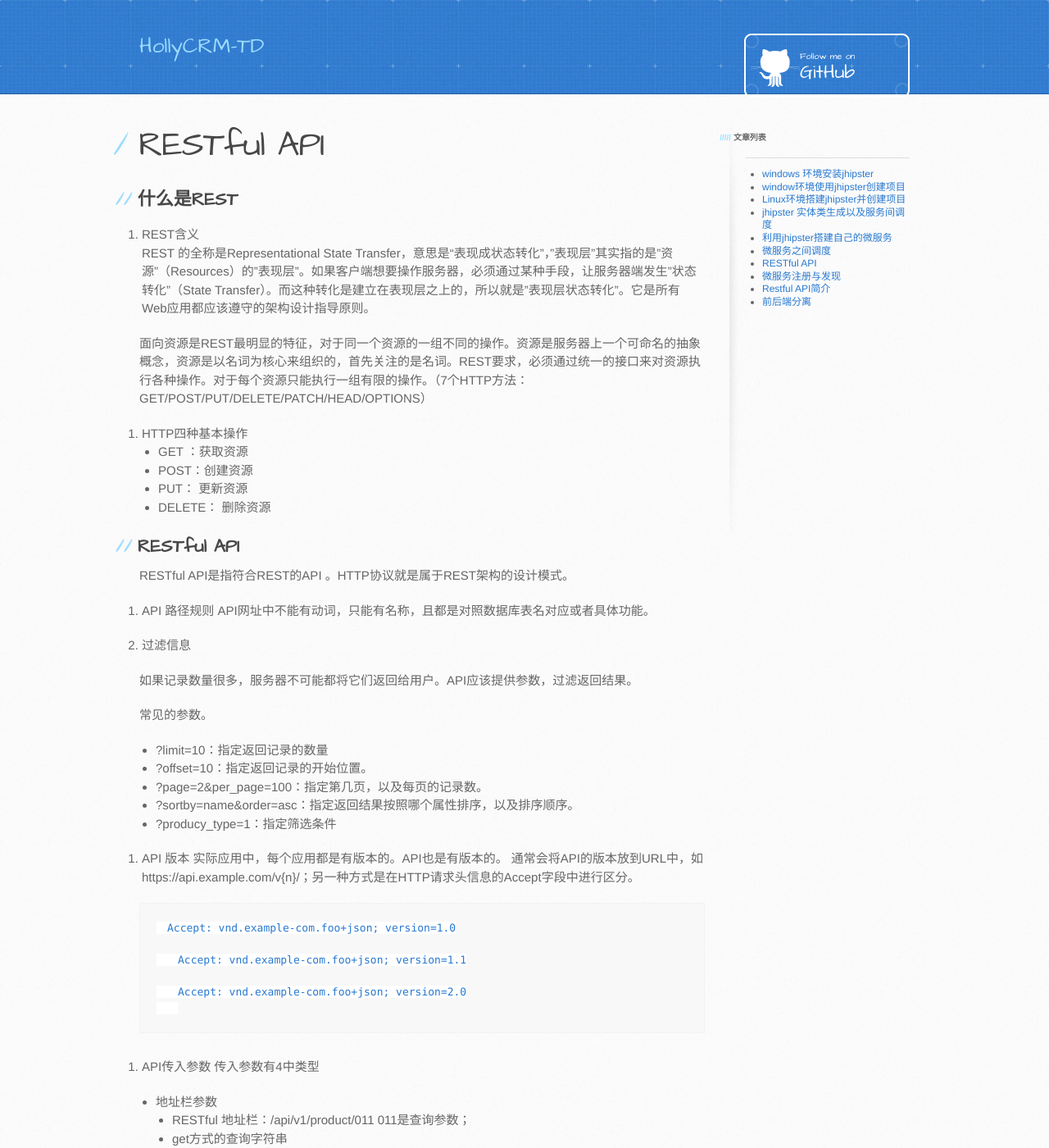
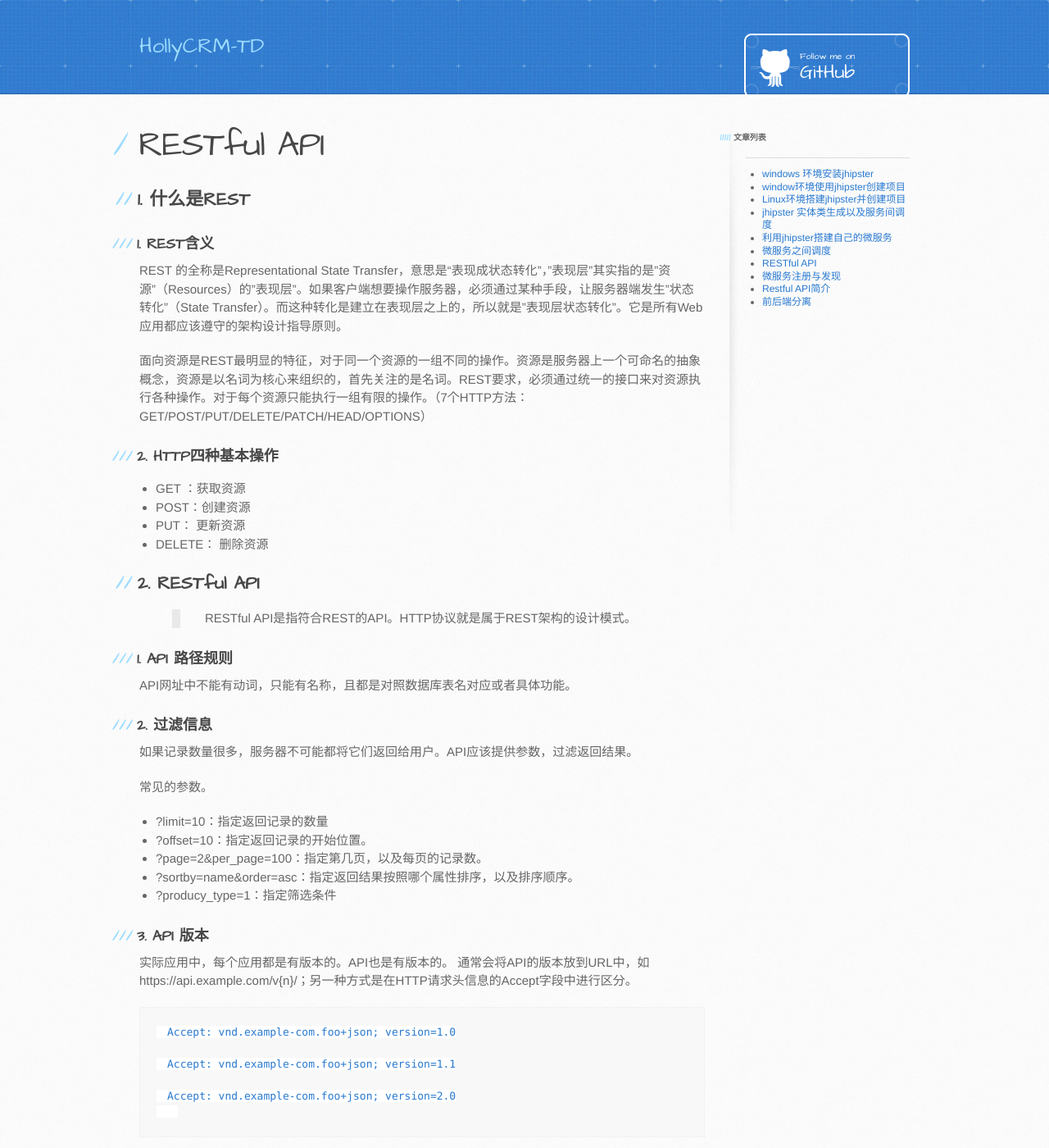
Before and after one commit to alleyz-favorite/alleyz-favorite.github.io, a Jekyll site: the page built from docs/jhipster/restful-api.md, in a window 1280 px wide and 1400 px high. Shown: the whole window at 82% size. Built offline with Jekyll 4.4.1, drawn with Linux system fonts in a browser that asks for light colours; our own code applies the rules of GitHub Pages for plain Markdown files; some of the changed text lies outside the part shown.

````diff
--- a/docs/jhipster/restful-api.md
+++ b/docs/jhipster/restful-api.md
@@ -1,29 +1,26 @@
 #  RESTful API
 
 
-## 什么是REST
-1. REST含义
+## 1. 什么是REST
+### 1. REST含义
 REST 的全称是Representational State Transfer，意思是“表现成状态转化”，"表现层"其实指的是"资源"（Resources）的"表现层"。如果客户端想要操作服务器，必须通过某种手段，让服务器端发生"状态转化"（State Transfer）。而这种转化是建立在表现层之上的，所以就是"表现层状态转化"。它是所有Web应用都应该遵守的架构设计指导原则。
 
 面向资源是REST最明显的特征，对于同一个资源的一组不同的操作。资源是服务器上一个可命名的抽象概念，资源是以名词为核心来组织的，首先关注的是名词。REST要求，必须通过统一的接口来对资源执行各种操作。对于每个资源只能执行一组有限的操作。（7个HTTP方法：GET/POST/PUT/DELETE/PATCH/HEAD/OPTIONS）
 
-2. HTTP四种基本操作
+### 2. HTTP四种基本操作
 - GET ：获取资源
 - POST：创建资源
 - PUT： 更新资源
 - DELETE： 删除资源
 
 
-## RESTful API
+## 2. RESTful API
+> RESTful API是指符合REST的API。HTTP协议就是属于REST架构的设计模式。
 
- RESTful API是指符合REST的API
-。HTTP协议就是属于REST架构的设计模式。
-
-1. API 路径规则
+### 1. API 路径规则
 API网址中不能有动词，只能有名称，且都是对照数据库表名对应或者具体功能。
 
-2. 过滤信息
-
+### 2. 过滤信息
 如果记录数量很多，服务器不可能都将它们返回给用户。API应该提供参数，过滤返回结果。
 
 常见的参数。
@@ -33,19 +30,19 @@ API网址中不能有动词，只能有名称，且都是对照数据库表名
 - ?sortby=name&order=asc：指定返回结果按照哪个属性排序，以及排序顺序。
 - ?producy_type=1：指定筛选条件
 
-3. API 版本
- 实际应用中，每个应用都是有版本的。API也是有版本的。
+### 3. API 版本
+实际应用中，每个应用都是有版本的。API也是有版本的。
 通常会将API的版本放到URL中，如https://api.example.com/v{n}/；另一种方式是在HTTP请求头信息的Accept字段中进行区分。
 
 ```
 　Accept: vnd.example-com.foo+json; version=1.0
 
-　　Accept: vnd.example-com.foo+json; version=1.1
+　Accept: vnd.example-com.foo+json; version=1.1
 
-　　Accept: vnd.example-com.foo+json; version=2.0
+　Accept: vnd.example-com.foo+json; version=2.0
 
 ```
-4. API传入参数
+### 4. API传入参数
 传入参数有4中类型
 
 - 地址栏参数
@@ -57,8 +54,7 @@ API网址中不能有动词，只能有名称，且都是对照数据库表名
 
 cookie和header 一般都是用于OAuth认证的2种途径。
 
-5. 返回数据格式
-
+### 5. 返回数据格式
 数据返回结果使用JSON格式
 
 ```json
````
Also changed, not shown: other parts of docs/jhipster/restful-api.md (+4 -3 lines).
